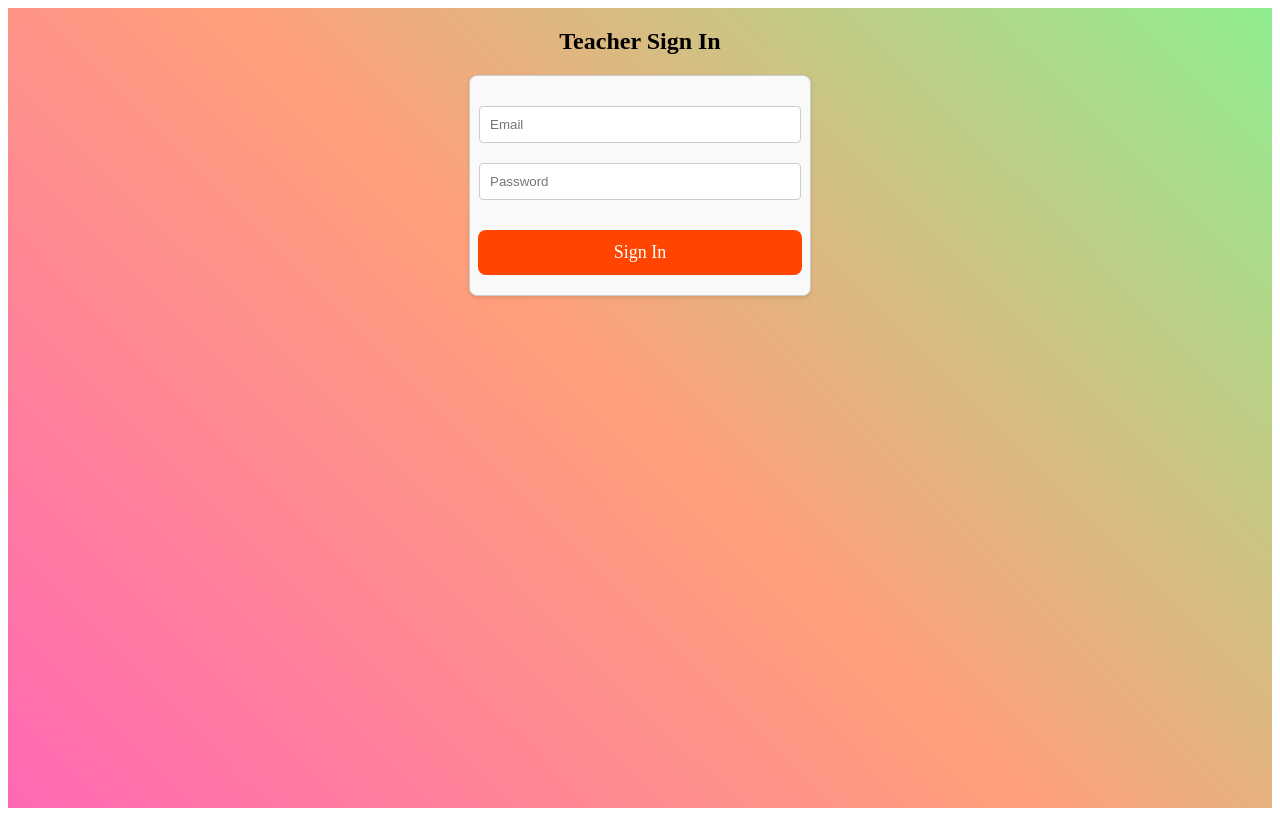
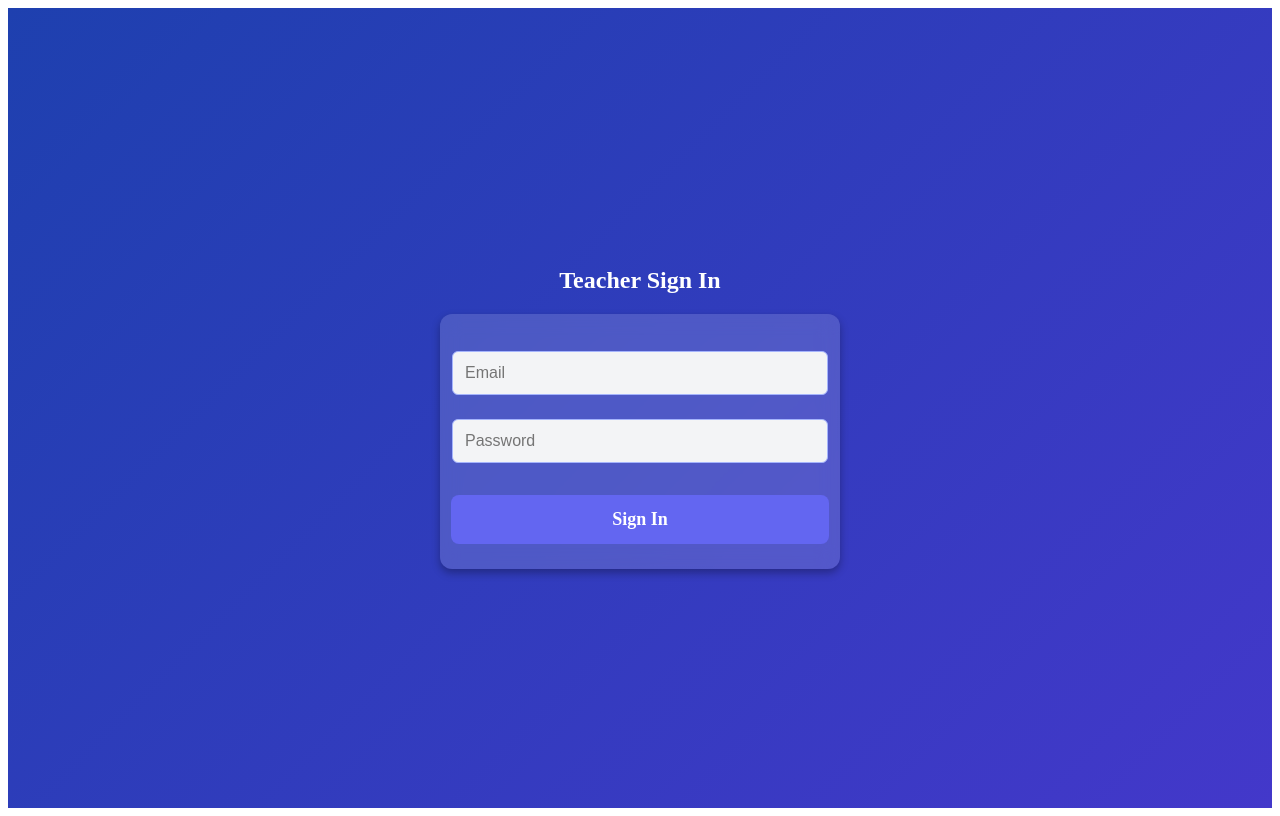
Before and after one commit to Anagha-lin/AMPS-school-mgt-system, a React (Vite) app in the folder Frontend/: page /teacher-signIn in a window 1280 px wide. Built offline with nearby package versions, Linux system fonts and the light colour scheme.

Commit message:
teachersignin

```diff
--- a/Frontend/src/styles/TeacherSignInStyles.js
+++ b/Frontend/src/styles/TeacherSignInStyles.js
@@ -1,4 +1,3 @@
-// TeacherSignInStyles.js
 import styled from 'styled-components';
 import { Link } from 'react-router-dom';
 
@@ -6,47 +5,62 @@ export const TeacherSignInContainer = styled.div`
   display: flex;
   flex-direction: column;
   align-items: center;
-  background: linear-gradient(45deg, #FF69B4, #FFA07A, #90EE90); /* Gradient background */
+  justify-content: center;
+  background: linear-gradient(135deg, #1e40af, #4338ca); /* Gradient: Vibrant indigo tones */
   min-height: 100vh; /* Full height of the viewport */
+  color: #ffffff; /* White text for contrast */
 `;
 
 export const FormContainer = styled.form`
   display: flex;
   flex-direction: column;
   align-items: center;
-  width: 80%;
-  max-width: 300px; /* Limit form width */
-  padding: 20px;
-  border: 1px solid #ccc;
-  border-radius: 8px;
-  background-color: #f9f9f9;
-  box-shadow: 0 2px 4px rgba(0, 0, 0, 0.1);
+  width: 90%;
+  max-width: 350px; /* Limit form width */
+  padding: 25px;
+  border: none;
+  border-radius: 12px;
+  background-color: rgba(255, 255, 255, 0.15); /* Semi-transparent white background */
+  box-shadow: 0 4px 8px rgba(0, 0, 0, 0.3); /* Enhanced shadow for a modern look */
+  backdrop-filter: blur(10px); /* Frosted glass effect */
 `;
 
 export const InputField = styled.input`
   width: 100%;
-  padding: 10px;
-  margin: 10px 0;
-  border: 1px solid #ccc;
-  border-radius: 4px;
+  padding: 12px;
+  margin: 12px 0;
+  border: 1px solid #a5b4fc; /* Soft indigo border */
+  border-radius: 6px;
+  background-color: #f3f4f6; /* Light gray for input background */
+  color: #111827; /* Dark text for readability */
+  font-size: 16px;
+
+  &:focus {
+    outline: none;
+    border-color: #818cf8; /* Brighter indigo border on focus */
+    box-shadow: 0 0 6px rgba(129, 140, 248, 0.5); /* Indigo glow on focus */
+  }
 `;
 
 export const SubmitButton = styled(Link)`
   width: 100%;
-  padding: 12px;
+  padding: 14px;
   margin-top: 20px;
   border: none;
   border-radius: 8px;
-  background-color: #FF4500;
-  color: white;
+  background-color: #6366f1; /* Vibrant indigo button */
+  color: #ffffff; /* White text */
   font-size: 18px;
+  font-weight: bold;
   text-decoration: none;
   text-align: center;
   cursor: pointer;
-  transition: background-color 0.3s ease;
+  transition: all 0.3s ease;
 
   &:hover {
-    background-color: #FF6347;
+    background-color: #4f46e5; /* Darker indigo on hover */
+    transform: translateY(-3px); /* Subtle lift effect */
+    box-shadow: 0px 6px 12px rgba(0, 0, 0, 0.3); /* Enhanced shadow on hover */
   }
 
   @media screen and (max-width: 768px) {
```
